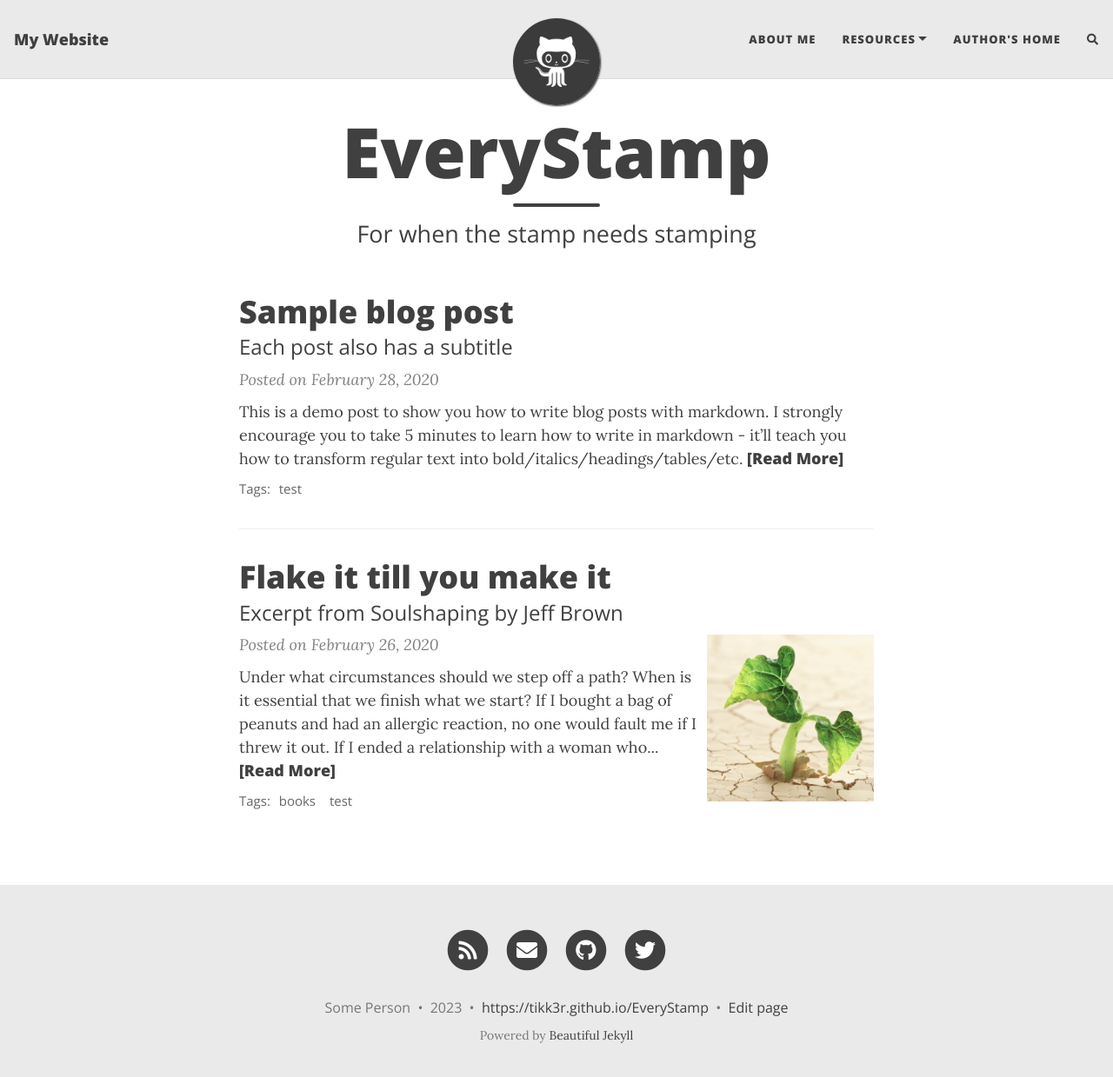
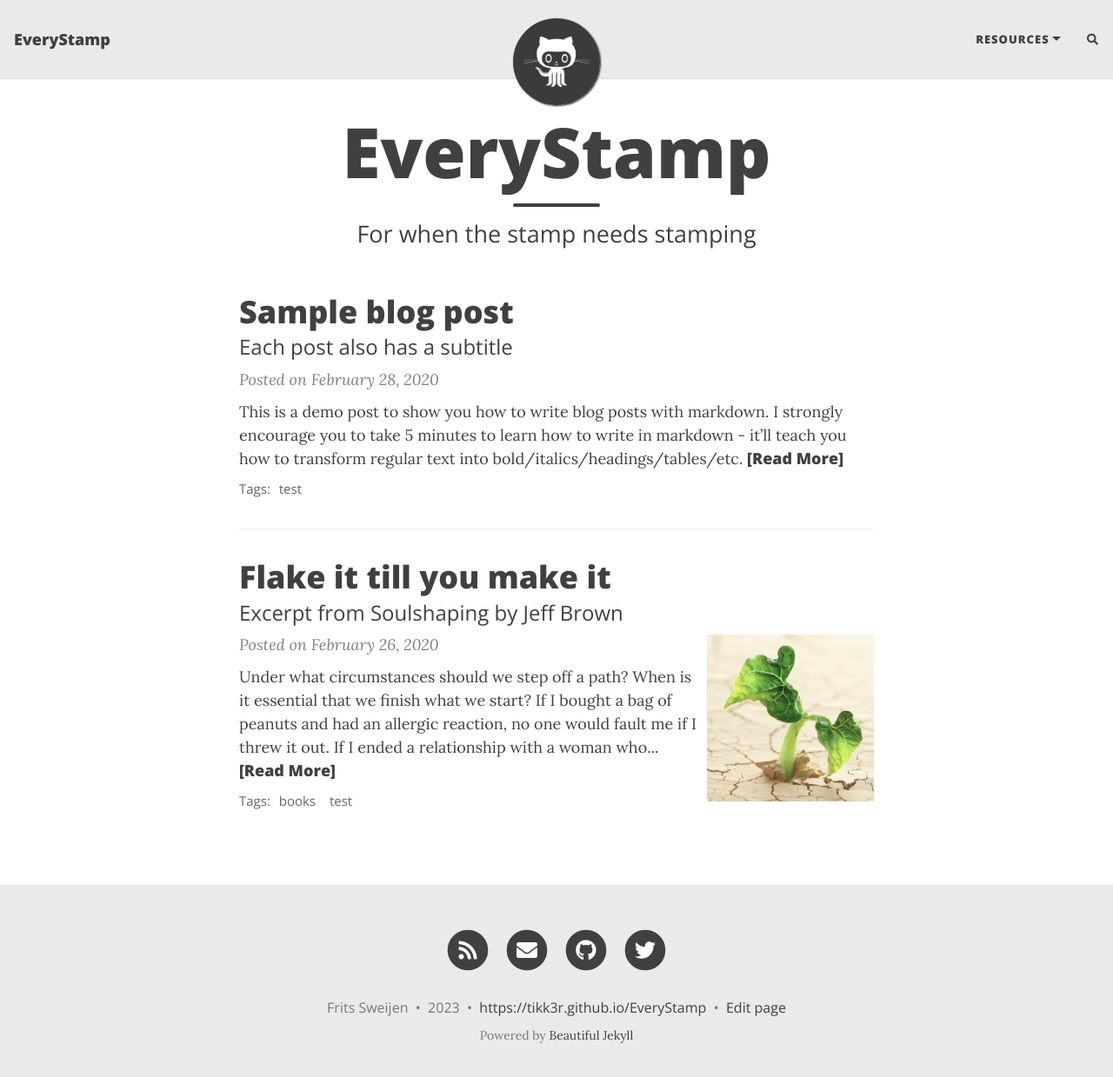
Before and after one commit to tikk3r/EveryStamp, a Jekyll site: the page built from index.html, in a window 1280 px wide and 1252 px high. Shown: the top 1239 px of the window at 87% size. Built offline with Jekyll 4.4.1, drawn with Linux system fonts in a browser that asks for light colours; nearby versions of some CDN libraries; the list of posts is cut into pages by our own code; comment, search, counter and statistics services are not loaded.

Commit message:
Main page navbar updates

```diff
--- a/_config.yml
+++ b/_config.yml
@@ -10,21 +10,21 @@
 ############################
 
 # Name of website
-title: My Website
+title: EveryStamp
 
 # Your name to show in the footer
-author: Some Person
+author: Frits Sweijen
 
 ###############################################
 # --- List of links in the navigation bar --- #
 ###############################################
 
 navbar-links:
-  About Me: "aboutme"
+  #About Me: "aboutme"
   Resources:
-    - Beautiful Jekyll: "https://beautifuljekyll.com"
-    - Learn markdown: "https://www.markdowntutorial.com/"
-  Author's home: "https://deanattali.com"
+    - Documentation: "#"
+    - Examples: "#"
+  #Author's home: "https://deanattali.com"
 
 ################
 # --- Logo --- #
```
